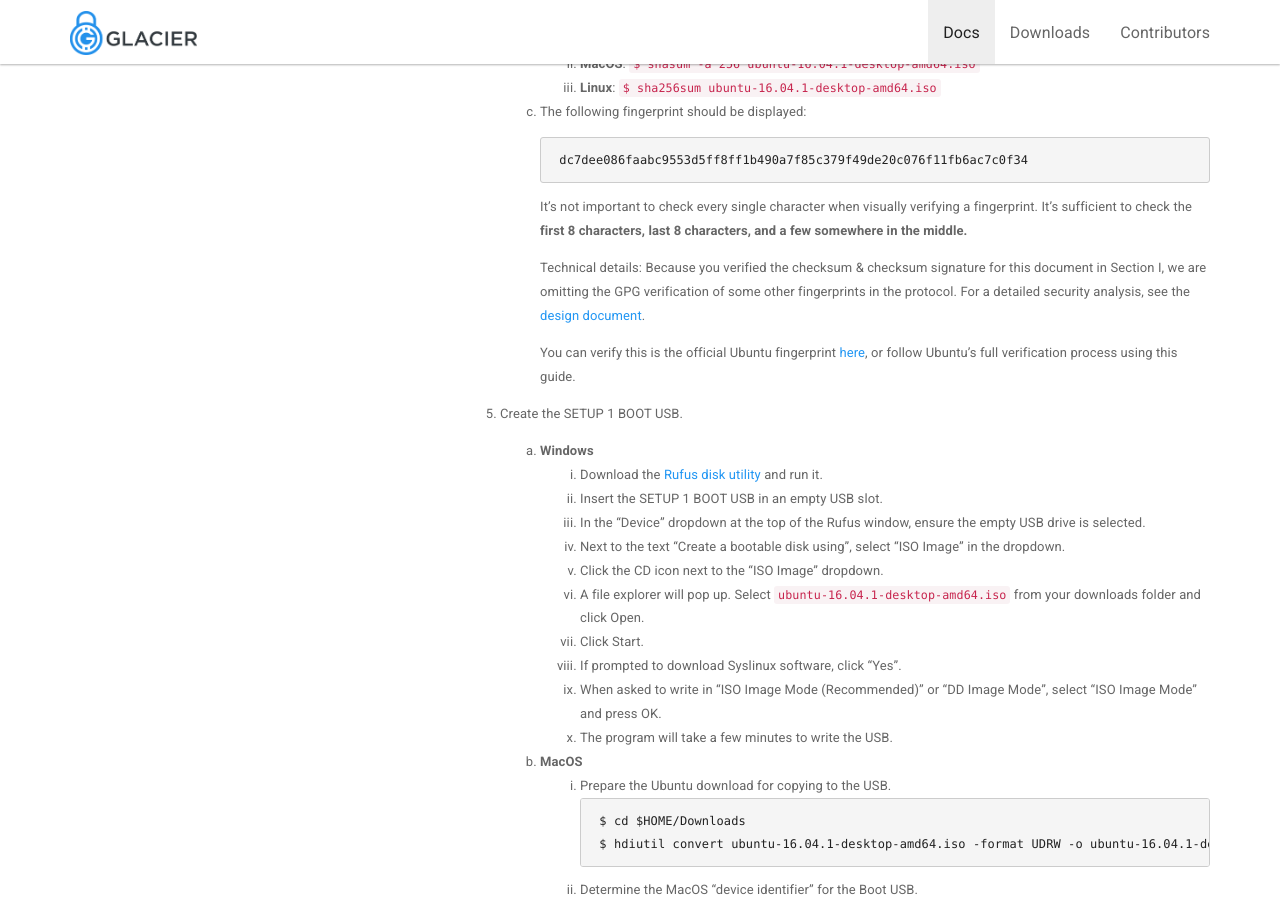
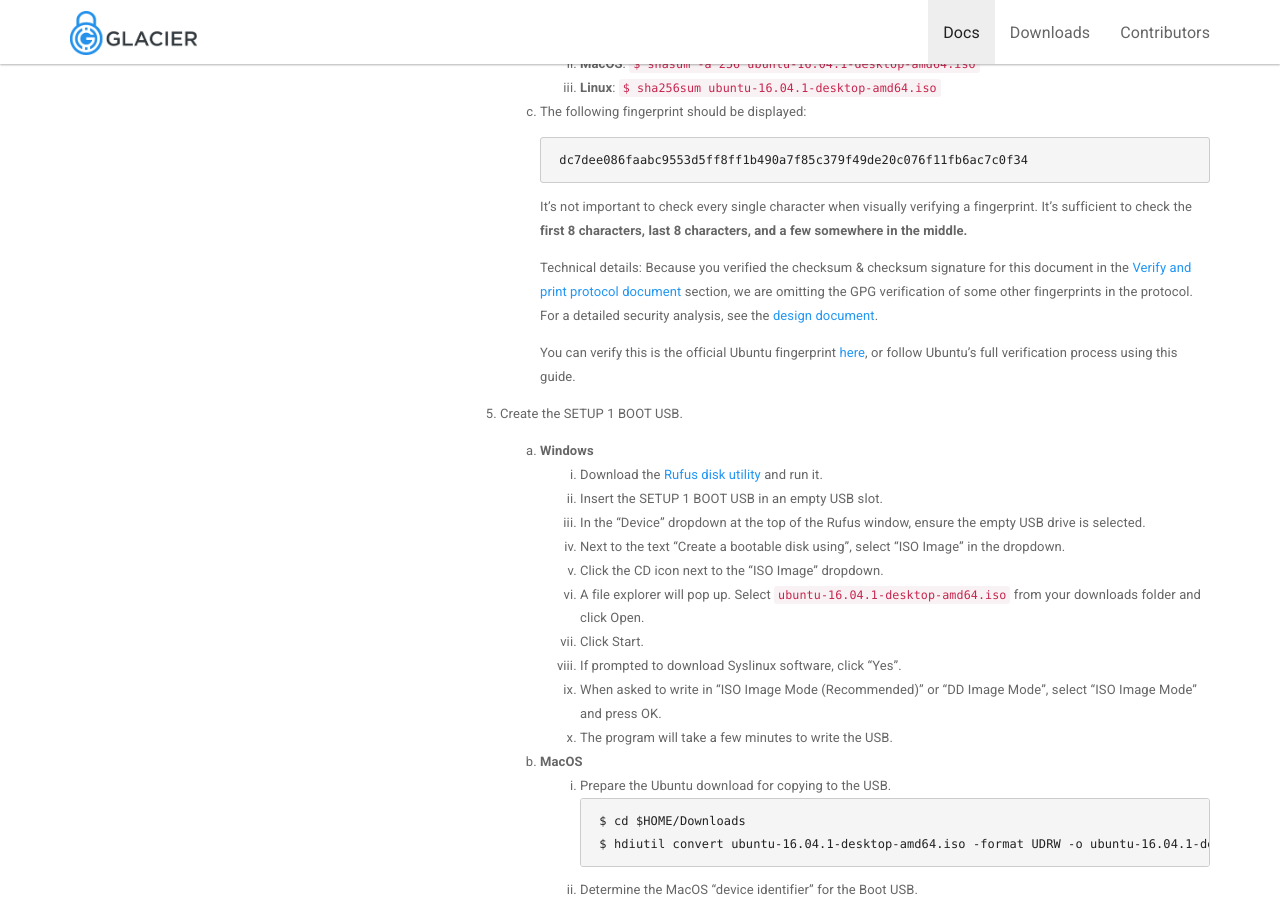
Before and after one commit to GlacierProtocol/glacierprotocol.github.io, a Jekyll site: the page built from _docs/setup/create-boot-usb.md, in a window 1280 px wide and 900 px high, scrolled down 1088 px. Built offline with Jekyll 4.4.1, drawn with Linux system fonts in a browser that asks for light colours; nearby versions of some CDN libraries.

Commit message:
Section reference corrected, link added
There is no Section I

```diff
--- a/_docs/setup/create-boot-usb.md
+++ b/_docs/setup/create-boot-usb.md
@@ -66,7 +66,9 @@ itself to the Non-Quarantined OS USB.
         characters, last 8 characters, and a few somewhere in the middle.**
 
         Technical details: Because you verified the checksum & checksum
-        signature for this document in Section I, we are omitting the GPG
+        signature for this document in the
+        [Verify and print protocol document](/docs/setup/verify/#document-verification)
+        section, we are omitting the GPG
         verification of some other fingerprints in the protocol. For a detailed
         security analysis, see the [design document](/docs/design-doc/overview).
 
```
